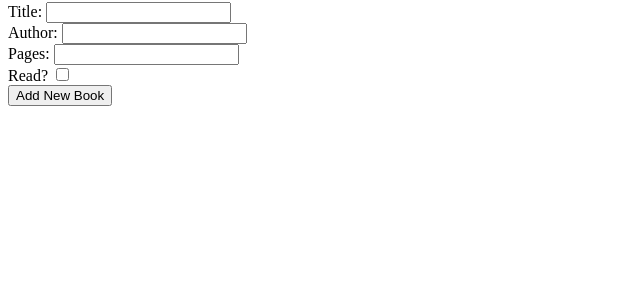
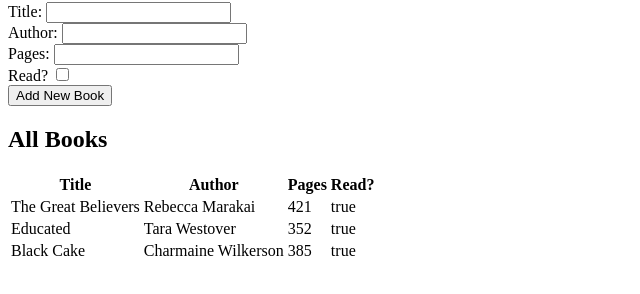
Before and after one commit to crolfs47/odin-js-library, a website: page index.html in a window 1280 px wide. Shown: the part 78-372 px from the top of the page, without its empty margins (0-640 px from the left). Drawn offline with Linux system fonts and the light colour scheme.

Commit message:
Add function to display each book in a table

```diff
--- a/index.html
+++ b/index.html
@@ -18,8 +18,17 @@
     <label id="newPages">Pages: </label>
     <input type="text" name="pages", required><br>
     <label for="pages">Read? </label>
-    <input id="newRead" type="checkbox" name="pages"><br>
+    <input id="newRead" type="checkbox" name="read"><br>
     <input type="submit" value="Add New Book" class="add-book-button">
   </form>
+  <h2>All Books</h2>
+  <table class="book-table">
+    <tr>
+      <th>Title</th>
+      <th>Author</th>
+      <th>Pages</th>
+      <th>Read?</th>
+    </tr>
+  </table>
 </body>
 </html>
--- a/script.js
+++ b/script.js
@@ -1,6 +1,7 @@
 let myLibrary = [];
 
 const newBookForm = document.querySelector('.new-book-form');
+const bookTable = document.querySelector('.book-table');
 
 function Book(title, author, pages, read = false) {
   this.title = title;
@@ -23,8 +24,24 @@ function createNewBook() {
   addBookToLibrary(newBook);
 }
 
-function displayBooks() {
-
+function displayBooks(myLibrary) {
+  myLibrary.forEach((book) => {
+    const row = document.createElement('tr');
+    row.classList.add('book-row');
+    bookTable.appendChild(row);
+    const title = document.createElement('td');
+    row.appendChild(title);
+    title.textContent = book.title;
+    const author = document.createElement('td');
+    row.appendChild(author);
+    author.textContent = book.author;
+    const pages = document.createElement('td');
+    row.appendChild(pages);
+    pages.textContent = book.pages;
+    const read = document.createElement('td');
+    row.appendChild(read);
+    read.textContent = book.read;
+  });
 }
 
 newBookForm.addEventListener('submit', (e) => {
@@ -41,5 +58,7 @@ addBookToLibrary(book2);
 book3 = new Book('Black Cake', 'Charmaine Wilkerson', '385', true);
 addBookToLibrary(book3);
 
+displayBooks(myLibrary);
+
 console.log('Test');
 console.log(myLibrary);
```
